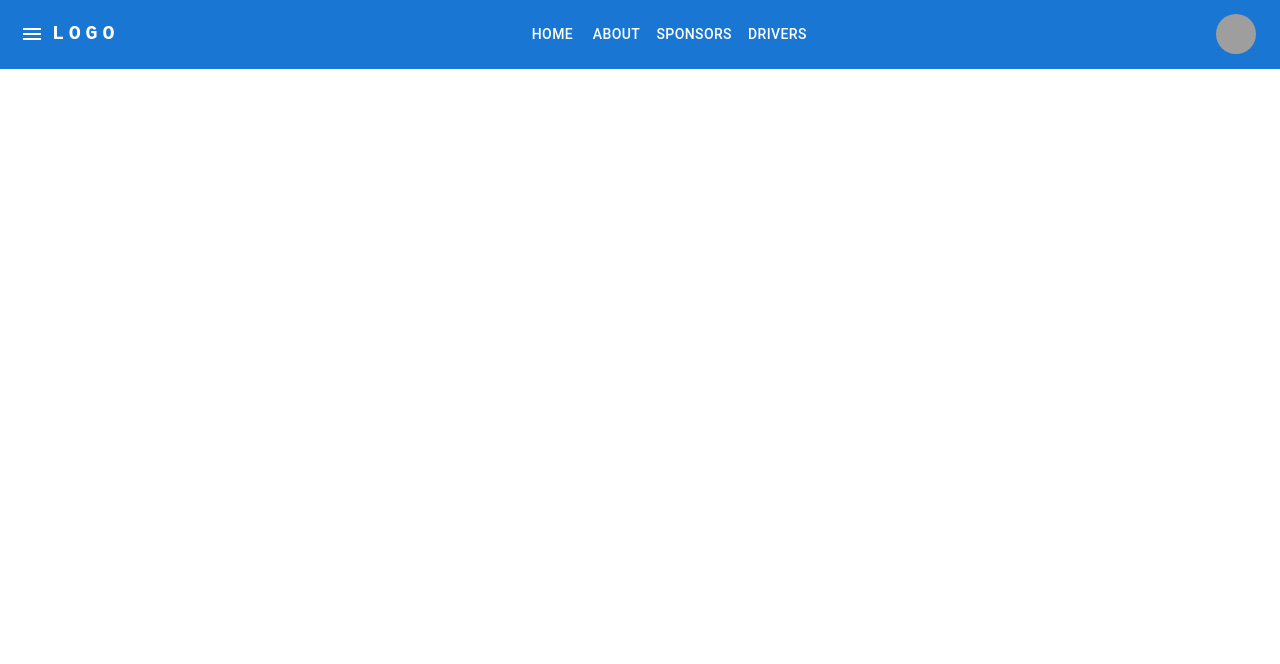
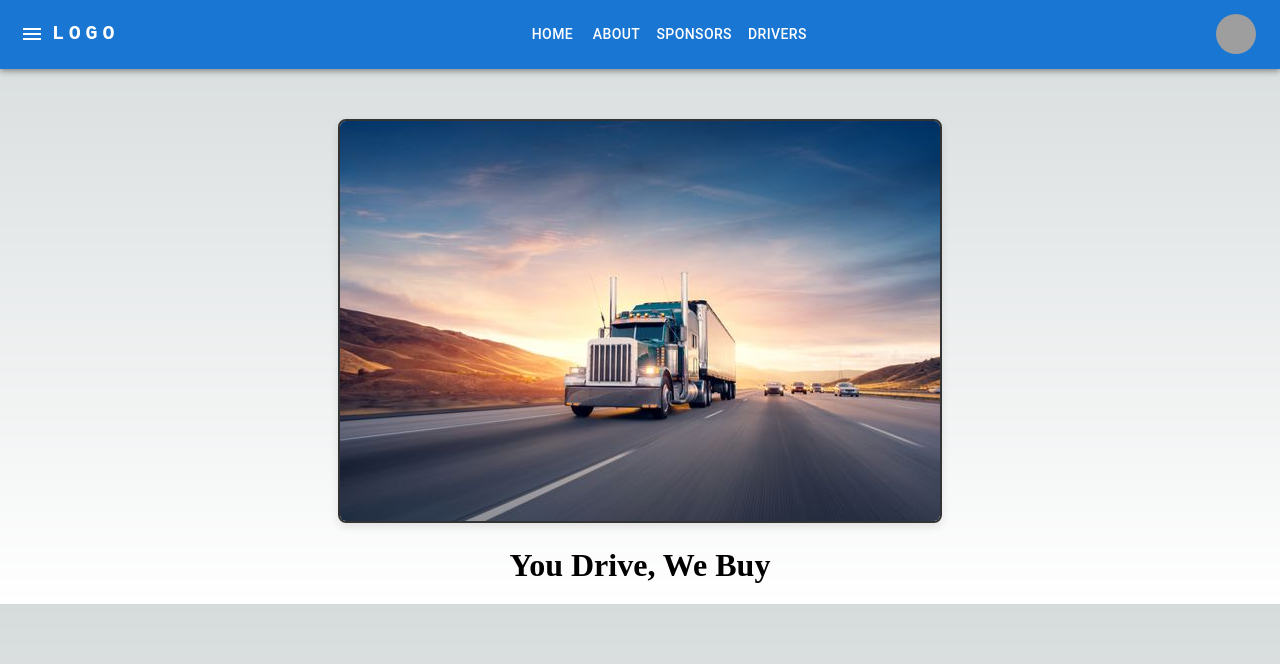
Before and after one commit to jablonski24/4910-team25, a Next.js app in the folder app/: page /home in a window 1280 px wide. Shown: the top 664 px of the page. Built offline with nearby package versions, Linux system fonts and the light colour scheme; grey boxes are pictures that could not be loaded.

Commit message:
Ethan App

```diff
--- a/app/pages/home.js
+++ b/app/pages/home.js
@@ -12,7 +12,38 @@ export default function Home() {
       </Head>
       <ResponsiveAppBar />
       <main>
-        {/* Your Home page content */}
+        <div style={{ textAlign: 'center', marginTop: '50px' }}>
+          <div
+            style={{
+              border: '2px solid #333',
+              borderRadius: '8px',
+              boxShadow: '0 4px 8px rgba(0, 0, 0, 0.1)',
+              display: 'inline-block',
+              overflow: 'hidden',
+            }}
+          >
+            <img
+              src="/truck.png"
+              alt="Truck"
+              style={{
+                maxWidth: '100%',
+                display: 'block',
+              }}
+            />
+          </div>
+          <p
+            style={{
+              fontSize: '2em', // Increase font size
+              fontWeight: 'bold',
+              fontFamily: 'cursive', // Use a different font family
+              marginTop: '20px', // Increase top margin for separation
+              paddingBottom: '20px', // Increase bottom padding
+            }}
+          >
+            You Drive, We Buy
+          </p>
+        </div>
+        {/* Your additional content goes here */}
       </main>
     </>
   );
--- a/app/styles/globals.css
+++ b/app/styles/globals.css
@@ -1,5 +1,6 @@
-/*
+
 :root {
+
   --max-width: 1100px;
   --border-radius: 12px;
   --font-mono: ui-monospace, Menlo, Monaco, "Cascadia Mono", "Segoe UI Mono",
@@ -40,7 +41,7 @@
   --card-rgb: 180, 185, 188;
   --card-border-rgb: 131, 134, 135;
 }
-*/
+
 @media (prefers-color-scheme: dark) {
   :root {
     --foreground-rgb: 255, 255, 255;
```
Also changed, not shown: app/public/truck.png (added).
